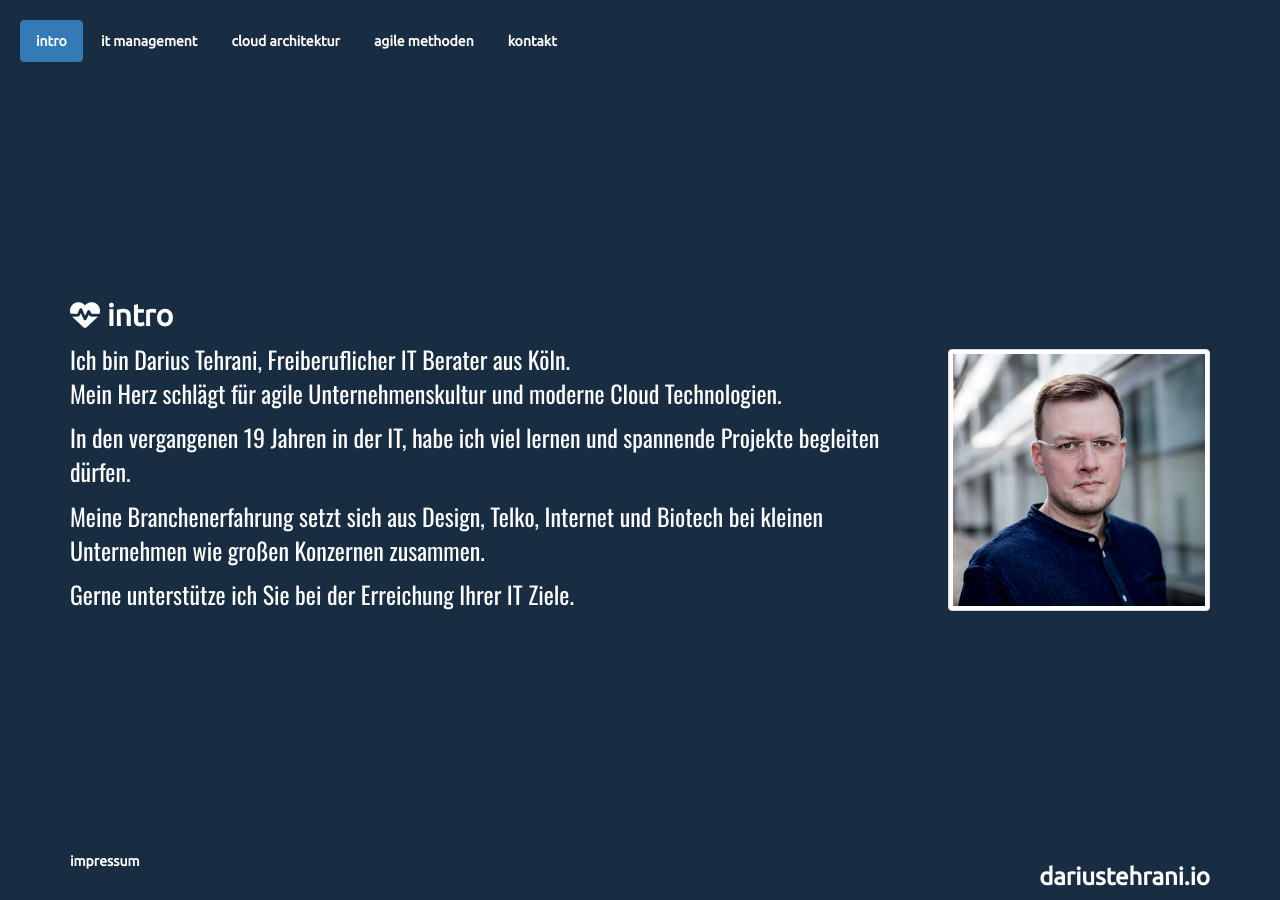
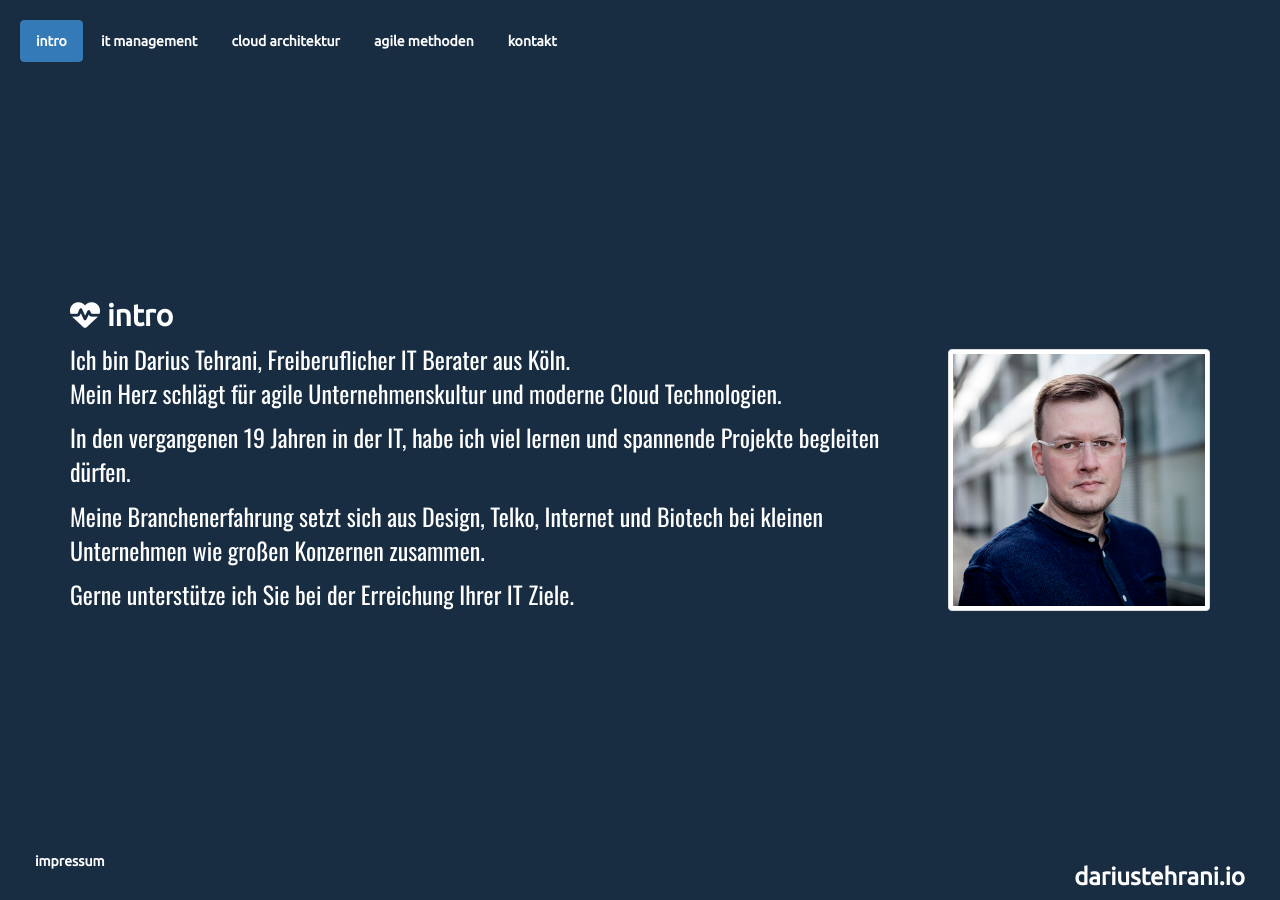
Before and after one commit to datadarius/darius.github.io, a Jekyll site: the page built from index.md, in a window 1280 px wide. Built offline with Jekyll 4.4.1, drawn with Linux system fonts in a browser that asks for light colours; nearby versions of some CDN libraries.

Commit message:
finetuning

```diff
--- a/_includes/footer.html
+++ b/_includes/footer.html
@@ -1,5 +1,5 @@
 <footer class="site-footer">
-  <div class="container">
+  <div class="container-fluid">
     <div class="row">
       <div class="col-md-12">
         <h5 class="pull-left">
--- a/_layouts/index.html
+++ b/_layouts/index.html
@@ -17,10 +17,10 @@
       <div class="row">
 
         {% if forloop.first %}
-          <div class="col-xs-9">
+          <div class="col-xs-12 col-sm-8 col-md-9">
             {{ section_content | markdownify }}
           </div>
-          <div class="col-xs-3">
+          <div class="col-xs-12 col-sm-4 col-md-3">
             <img src="/darius-tehrani-web.png" alt="Darius Tehrani" class="img-responsive img-thumbnail">
           </div>
         {% else %}
--- a/assets/main.scss
+++ b/assets/main.scss
@@ -73,7 +73,9 @@
   z-index: 70;
   bottom: 0;
   width: 100%;
-
+  .container-fluid{
+    padding: 0 35px;
+  }
 }
 
 
@@ -127,3 +129,7 @@
   text-transform: lowercase;
   color: $text-color;
 }
+
+.pp-tableCell{
+  padding: 100px 0;
+}
```
